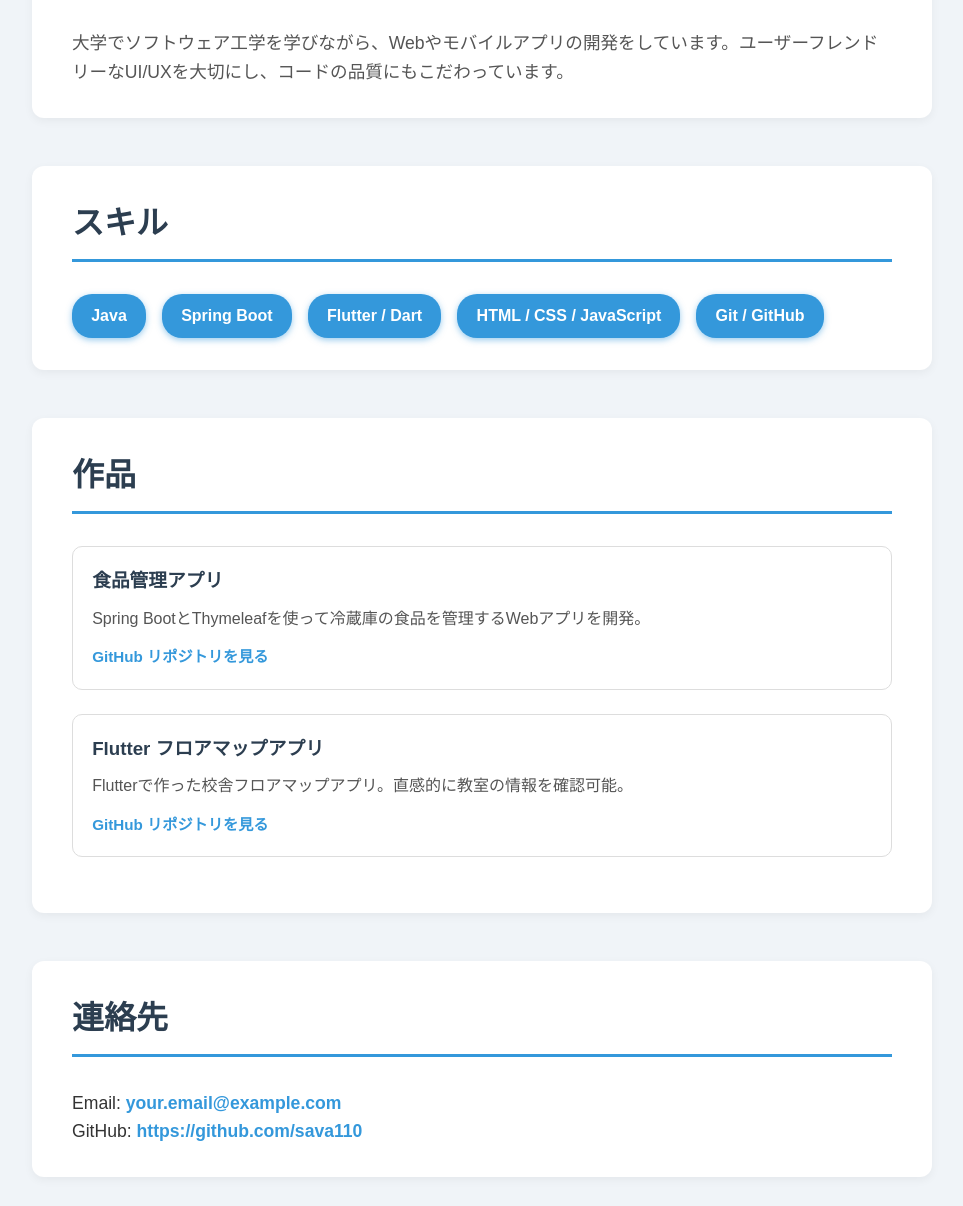
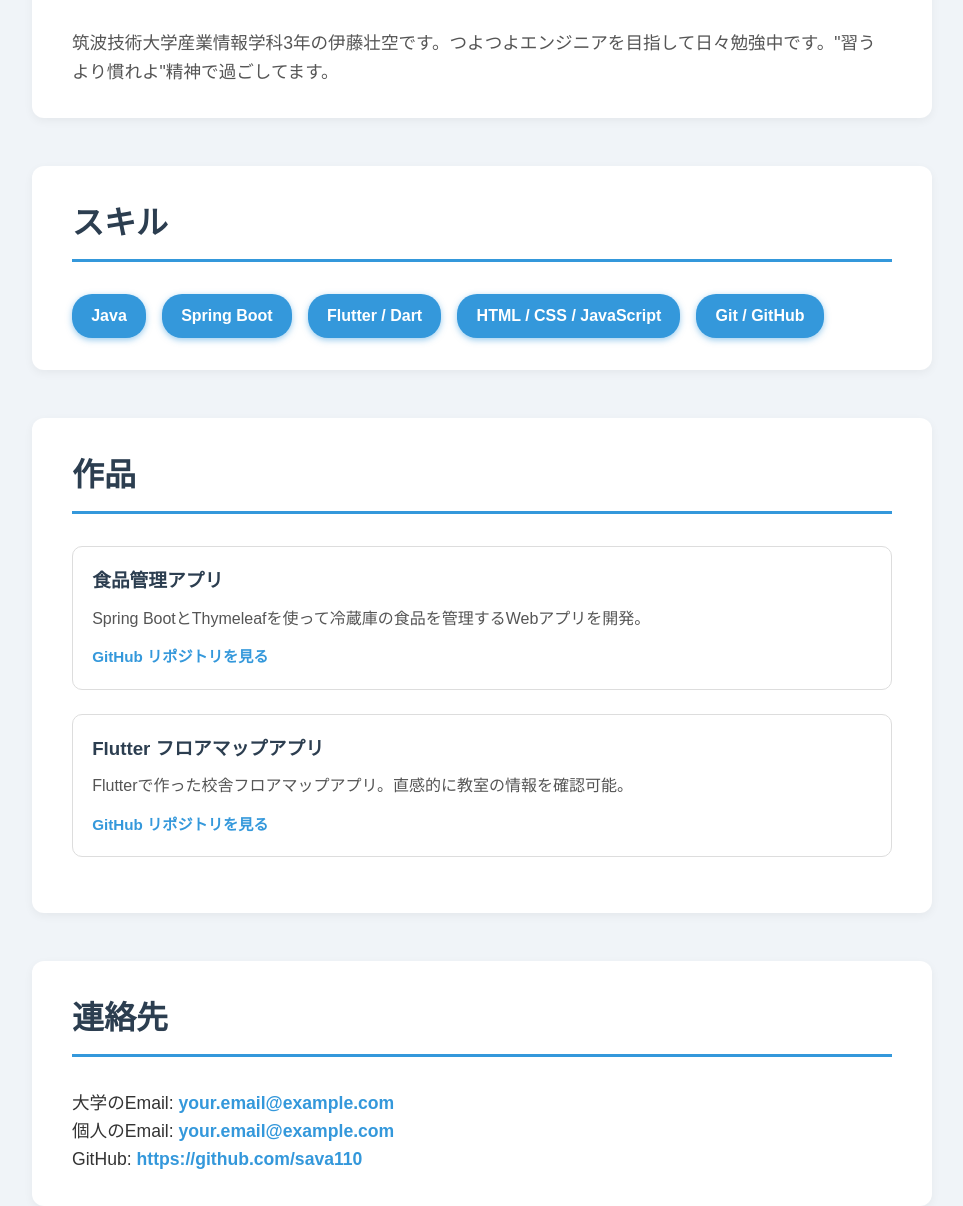
Before and after one commit to sava110/portfolio, a plain HTML site: page index.html in a window 1280 px wide. Shown: the part 697-1903 px from the top of the page, without its empty margins (158-1121 px from the left). Drawn offline with Linux system fonts and the light colour scheme.

Commit message:
自己紹介文を修正

```diff
--- a/index.html
+++ b/index.html
@@ -182,7 +182,7 @@
 
 <section id="about">
   <h2>自己紹介</h2>
-  <p>大学でソフトウェア工学を学びながら、Webやモバイルアプリの開発をしています。ユーザーフレンドリーなUI/UXを大切にし、コードの品質にもこだわっています。</p>
+  <p>筑波技術大学産業情報学科3年の伊藤壮空です。つよつよエンジニアを目指して日々勉強中です。"習うより慣れよ"精神で過ごしてます。</p>
 </section>
 
 <section id="skills">
@@ -214,7 +214,8 @@
 
 <section id="contact">
   <h2>連絡先</h2>
-  <p>Email: <a href="mailto:your.email@example.com">your.email@example.com</a></p>
+  <p>大学のEmail: <a href="a231105@a.tsukuba-tech.ac.jp">your.email@example.com</a></p>
+  <p>個人のEmail: <a href="a231105@a.tsukuba-tech.ac.jp">your.email@example.com</a></p>
   <p>GitHub: <a href="https://github.com/sava110" target="_blank" rel="noopener noreferrer">https://github.com/sava110</a></p>
 </section>
 
```
